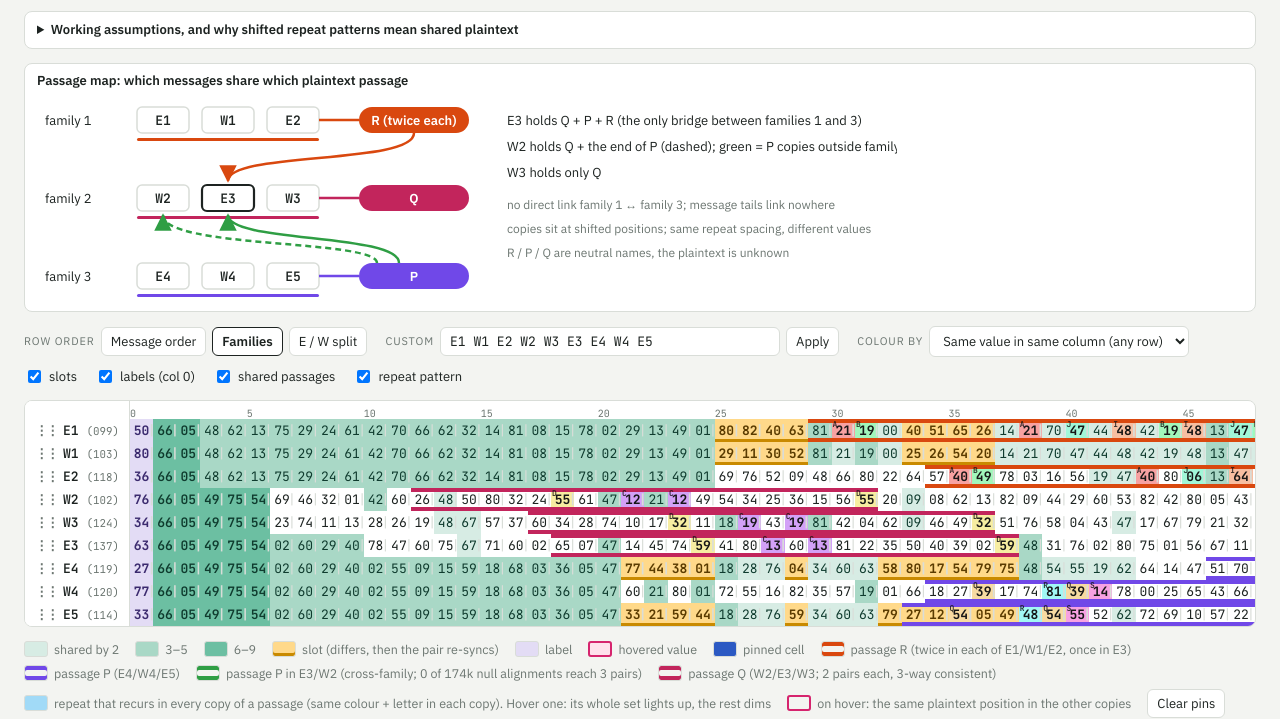
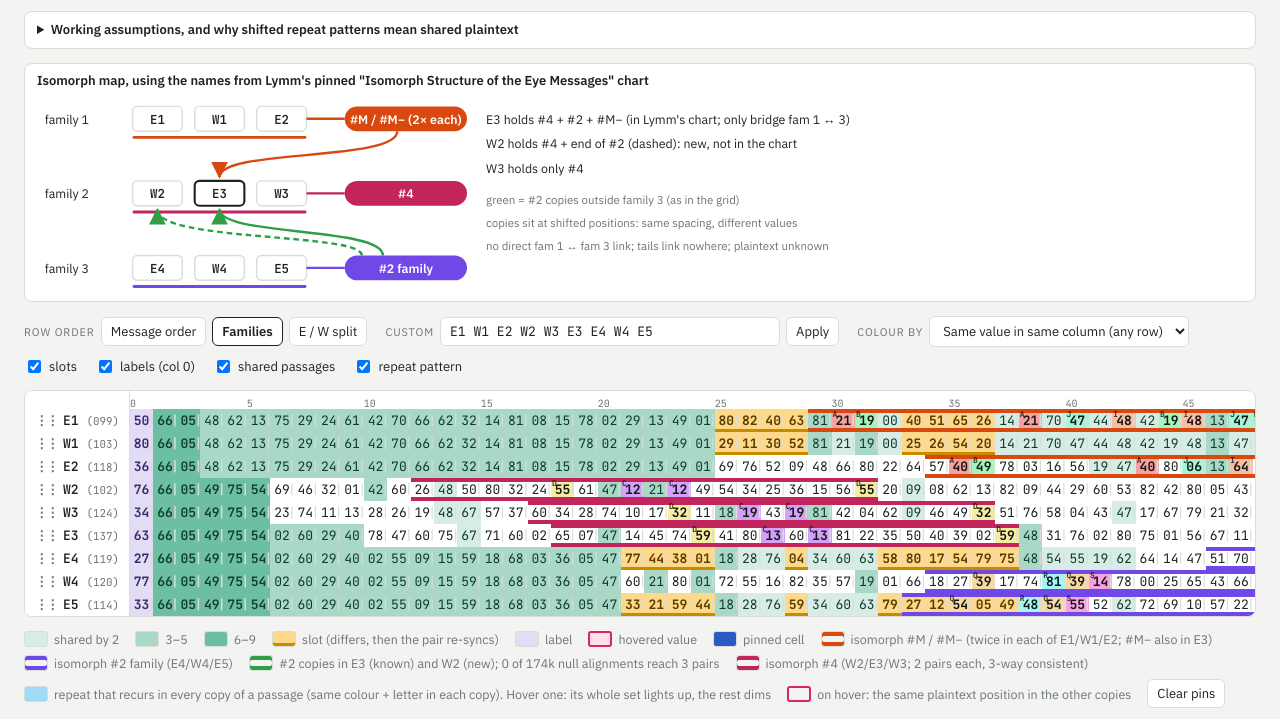
Before and after one commit to binaryalgorithm/binaryalgorithm.github.io, a plain HTML site: page noita-eye-grid/index.html in a window 1280 px wide. Shown: the part 71-790 px from the top of the page. Drawn offline with Linux system fonts and the light colour scheme.

Commit message:
Eye grid: use community isomorph names (#M/#M-, #2, #4), credit Lymm's chart
Co-Authored-By: Claude Opus 5.5 <noreply@anthropic.com>

```diff
--- a/noita-eye-grid/index.html
+++ b/noita-eye-grid/index.html
@@ -128,7 +128,7 @@ td.colhot{box-shadow:inset 0 0 0 9999px rgba(127,127,127,.12)}
       <li>A chance match is very unlikely. We compared each message against a reversed and rotated partner, which keeps value frequencies but has no real copies. Across 174,000 such alignments, none had 3 or more matched repeat pairs, with zero mismatches, inside a 40-value window.
         <ul>
           <li>Links with 3 or more pairs are therefore treated as real.</li>
-          <li>2-pair links count only when three messages agree on consistent offsets (the family-2 passage).</li>
+          <li>2-pair links count only when three messages agree on consistent offsets (isomorph #4 in W2/E3/W3).</li>
         </ul>
       </li>
       <li>This says the plaintext is the same. It says nothing about what that plaintext is.</li>
@@ -136,21 +136,21 @@ td.colhot{box-shadow:inset 0 0 0 9999px rgba(127,127,127,.12)}
   </details>
 
   <section class="pmap" aria-label="Passage map">
-    <h2>Passage map: which messages share which plaintext passage</h2>
-    <svg viewBox="0 0 860 210" role="img" aria-label="Passage map: family 1 E1 W1 E2 share passage R twice each; family 2 W2 E3 W3 share passage Q; family 3 E4 W4 E5 share passage P. E3 also holds P and R; W2 also holds the end of P.">
+    <h2>Isomorph map, using the names from Lymm's pinned &quot;Isomorph Structure of the Eye Messages&quot; chart</h2>
+    <svg viewBox="0 0 900 210" role="img" aria-label="Passage map: E1 W1 E2 share isomorph #M twice each; W2 E3 W3 share #4; E4 W4 E5 share the #2 family. E3 also holds #2 and #M-; W2 also holds the end of #2.">
 <defs><marker id="aR" viewBox="0 0 10 10" refX="9" refY="5" markerWidth="7" markerHeight="7" orient="auto-start-reverse"><path d="M0,0 L10,5 L0,10 z" style="fill:var(--pR1)"/></marker><marker id="aP" viewBox="0 0 10 10" refX="9" refY="5" markerWidth="7" markerHeight="7" orient="auto-start-reverse"><path d="M0,0 L10,5 L0,10 z" style="fill:var(--pP2)"/></marker></defs>
-<text x="8" y="32">family 1</text><rect class="box" x="100" y="14" width="52" height="26" rx="5"/><text class="mono" x="126" y="32" text-anchor="middle">E1</text><rect class="box" x="165" y="14" width="52" height="26" rx="5"/><text class="mono" x="191" y="32" text-anchor="middle">W1</text><rect class="box" x="230" y="14" width="52" height="26" rx="5"/><text class="mono" x="256" y="32" text-anchor="middle">E2</text><rect x="100" y="45" width="182" height="3" rx="1.5" style="fill:var(--pR1)"/><line x1="282" y1="27" x2="322" y2="27" style="stroke:var(--pR1)" stroke-width="2.5"/><rect x="322" y="14" width="110" height="26" rx="13" style="fill:var(--pR1)"/><text x="377" y="32" text-anchor="middle" style="fill:#fff;font-weight:600">R (twice each)</text>
-<text x="8" y="110">family 2</text><rect class="box" x="100" y="92" width="52" height="26" rx="5"/><text class="mono" x="126" y="110" text-anchor="middle">W2</text><rect class="box hub" x="165" y="92" width="52" height="26" rx="5"/><text class="mono" x="191" y="110" text-anchor="middle">E3</text><rect class="box" x="230" y="92" width="52" height="26" rx="5"/><text class="mono" x="256" y="110" text-anchor="middle">W3</text><rect x="100" y="123" width="182" height="3" rx="1.5" style="fill:var(--pQ)"/><line x1="282" y1="105" x2="322" y2="105" style="stroke:var(--pQ)" stroke-width="2.5"/><rect x="322" y="92" width="110" height="26" rx="13" style="fill:var(--pQ)"/><text x="377" y="110" text-anchor="middle" style="fill:#fff;font-weight:600">Q</text>
-<text x="8" y="188">family 3</text><rect class="box" x="100" y="170" width="52" height="26" rx="5"/><text class="mono" x="126" y="188" text-anchor="middle">E4</text><rect class="box" x="165" y="170" width="52" height="26" rx="5"/><text class="mono" x="191" y="188" text-anchor="middle">W4</text><rect class="box" x="230" y="170" width="52" height="26" rx="5"/><text class="mono" x="256" y="188" text-anchor="middle">E5</text><rect x="100" y="201" width="182" height="3" rx="1.5" style="fill:var(--pP1)"/><line x1="282" y1="183" x2="322" y2="183" style="stroke:var(--pP1)" stroke-width="2.5"/><rect x="322" y="170" width="110" height="26" rx="13" style="fill:var(--pP1)"/><text x="377" y="188" text-anchor="middle" style="fill:#fff;font-weight:600">P</text>
+<text x="8" y="32">family 1</text><rect class="box" x="100" y="14" width="52" height="26" rx="5"/><text class="mono" x="126" y="32" text-anchor="middle">E1</text><rect class="box" x="165" y="14" width="52" height="26" rx="5"/><text class="mono" x="191" y="32" text-anchor="middle">W1</text><rect class="box" x="230" y="14" width="52" height="26" rx="5"/><text class="mono" x="256" y="32" text-anchor="middle">E2</text><rect x="100" y="45" width="182" height="3" rx="1.5" style="fill:var(--pR1)"/><line x1="282" y1="27" x2="322" y2="27" style="stroke:var(--pR1)" stroke-width="2.5"/><rect x="322" y="14" width="128" height="26" rx="13" style="fill:var(--pR1)"/><text x="386" y="32" text-anchor="middle" style="fill:#fff;font-weight:600">#M / #M− (2× each)</text>
+<text x="8" y="110">family 2</text><rect class="box" x="100" y="92" width="52" height="26" rx="5"/><text class="mono" x="126" y="110" text-anchor="middle">W2</text><rect class="box hub" x="165" y="92" width="52" height="26" rx="5"/><text class="mono" x="191" y="110" text-anchor="middle">E3</text><rect class="box" x="230" y="92" width="52" height="26" rx="5"/><text class="mono" x="256" y="110" text-anchor="middle">W3</text><rect x="100" y="123" width="182" height="3" rx="1.5" style="fill:var(--pQ)"/><line x1="282" y1="105" x2="322" y2="105" style="stroke:var(--pQ)" stroke-width="2.5"/><rect x="322" y="92" width="128" height="26" rx="13" style="fill:var(--pQ)"/><text x="386" y="110" text-anchor="middle" style="fill:#fff;font-weight:600">#4</text>
+<text x="8" y="188">family 3</text><rect class="box" x="100" y="170" width="52" height="26" rx="5"/><text class="mono" x="126" y="188" text-anchor="middle">E4</text><rect class="box" x="165" y="170" width="52" height="26" rx="5"/><text class="mono" x="191" y="188" text-anchor="middle">W4</text><rect class="box" x="230" y="170" width="52" height="26" rx="5"/><text class="mono" x="256" y="188" text-anchor="middle">E5</text><rect x="100" y="201" width="182" height="3" rx="1.5" style="fill:var(--pP1)"/><line x1="282" y1="183" x2="322" y2="183" style="stroke:var(--pP1)" stroke-width="2.5"/><rect x="322" y="170" width="128" height="26" rx="13" style="fill:var(--pP1)"/><text x="386" y="188" text-anchor="middle" style="fill:#fff;font-weight:600">#2 family</text>
 <path d="M377,40 C377,72 191,58 191,88" fill="none" style="stroke:var(--pR1)" stroke-width="2.5" marker-end="url(#aR)"/>
 <path d="M362,170 C362,140 191,150 191,122" fill="none" style="stroke:var(--pP2)" stroke-width="2.5" marker-end="url(#aP)"/>
 <path d="M340,170 C340,146 126,156 126,122" fill="none" style="stroke:var(--pP2)" stroke-width="2.5" stroke-dasharray="6 4" marker-end="url(#aP)"/>
-<text x="470" y="32">E3 holds Q + P + R (the only bridge between families 1 and 3)</text>
-<text x="470" y="58">W2 holds Q + the end of P (dashed); green = P copies outside family 3, as in the grid</text>
-<text x="470" y="84">W3 holds only Q</text>
-<text class="muted" x="470" y="116">no direct link family 1 ↔ family 3; message tails link nowhere</text>
-<text class="muted" x="470" y="140">copies sit at shifted positions; same repeat spacing, different values</text>
-<text class="muted" x="470" y="164">R / P / Q are neutral names, the plaintext is unknown</text>
+<text x="470" y="32">E3 holds #4 + #2 + #M− (in Lymm's chart; only bridge fam 1 ↔ 3)</text>
+<text x="470" y="58">W2 holds #4 + end of #2 (dashed): new, not in the chart</text>
+<text x="470" y="84">W3 holds only #4</text>
+<text class="muted" x="470" y="116">green = #2 copies outside family 3 (as in the grid)</text>
+<text class="muted" x="470" y="140">copies sit at shifted positions: same spacing, different values</text>
+<text class="muted" x="470" y="164">no direct fam 1 ↔ fam 3 link; tails link nowhere; plaintext unknown</text>
 </svg>
   </section>
 
@@ -180,10 +180,10 @@ td.colhot{box-shadow:inset 0 0 0 9999px rgba(127,127,127,.12)}
     <span class="chip"><i class="sw" style="background:var(--label)"></i>label</span>
     <span class="chip"><i class="sw" style="background:var(--hot-bg);outline:2px solid var(--hot);outline-offset:-2px"></i>hovered value</span>
     <span class="chip"><i class="sw" style="background:var(--pin-bg)"></i>pinned cell</span>
-    <span class="chip"><i class="sw" style="box-shadow:inset 0 -4px 0 var(--pR1),inset 0 4px 0 var(--pR1)"></i>passage R (twice in each of E1/W1/E2, once in E3)</span>
-    <span class="chip"><i class="sw" style="box-shadow:inset 0 -4px 0 var(--pP1),inset 0 4px 0 var(--pP1)"></i>passage P (E4/W4/E5)</span>
-    <span class="chip"><i class="sw" style="box-shadow:inset 0 -4px 0 var(--pP2),inset 0 4px 0 var(--pP2)"></i>passage P in E3/W2 (cross-family; 0 of 174k null alignments reach 3 pairs)</span>
-    <span class="chip"><i class="sw" style="box-shadow:inset 0 -4px 0 var(--pQ),inset 0 4px 0 var(--pQ)"></i>passage Q (W2/E3/W3; 2 pairs each, 3-way consistent)</span>
+    <span class="chip"><i class="sw" style="box-shadow:inset 0 -4px 0 var(--pR1),inset 0 4px 0 var(--pR1)"></i>isomorph #M / #M− (twice in each of E1/W1/E2; #M− also in E3)</span>
+    <span class="chip"><i class="sw" style="box-shadow:inset 0 -4px 0 var(--pP1),inset 0 4px 0 var(--pP1)"></i>isomorph #2 family (E4/W4/E5)</span>
+    <span class="chip"><i class="sw" style="box-shadow:inset 0 -4px 0 var(--pP2),inset 0 4px 0 var(--pP2)"></i>#2 copies in E3 (known) and W2 (new); 0 of 174k null alignments reach 3 pairs</span>
+    <span class="chip"><i class="sw" style="box-shadow:inset 0 -4px 0 var(--pQ),inset 0 4px 0 var(--pQ)"></i>isomorph #4 (W2/E3/W3; 2 pairs each, 3-way consistent)</span>
     <span class="chip"><i class="sw" style="background:hsl(200 85% 80%)"></i>repeat that recurs in every copy of a passage (same colour + letter in each copy). Hover one: its whole set lights up, the rest dims</span>
     <span class="chip"><i class="sw" style="outline:2px solid var(--hot);outline-offset:-2px"></i>on hover: the same plaintext position in the other copies</span>
     <button id="clearPins">Clear pins</button>
```
